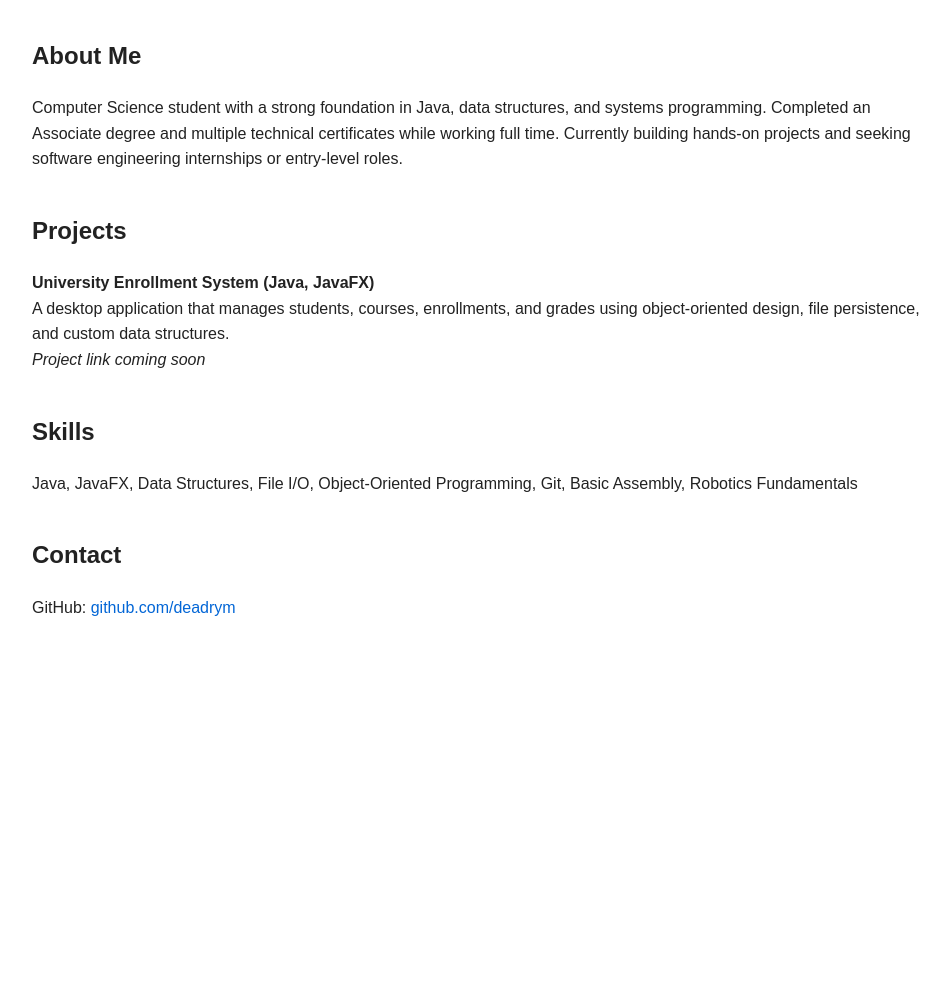
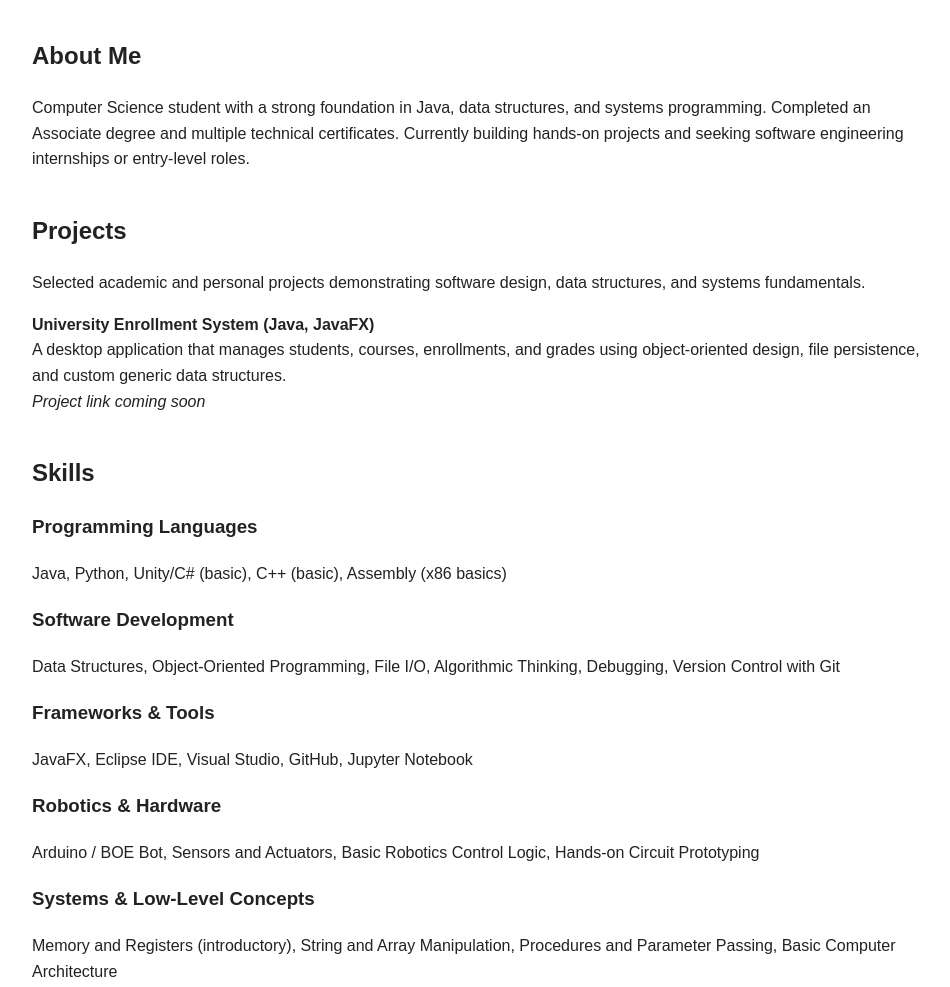
Before and after one commit to deadrym/deadrym.github.io, a plain HTML site: page index.html in a window 1280 px wide. Shown: the part 125-1112 px from the top of the page, without its empty margins (158-1108 px from the left). Before the commit the page ends 800 px from the top, so only its background shows below. Drawn offline with Linux system fonts and the light colour scheme.

Commit message:
Update index.html

```diff
--- a/index.html
+++ b/index.html
@@ -38,25 +38,44 @@
   <p>
     Computer Science student with a strong foundation in Java, data structures,
     and systems programming. Completed an Associate degree and multiple technical
-    certificates while working full time. Currently building hands-on projects
-    and seeking software engineering internships or entry-level roles.
+    certificates. Currently building hands-on projects and seeking software engineering internships or entry-level roles.
   </p>
-
   <h2>Projects</h2>
+  <p>
+    Selected academic and personal projects demonstrating software design,
+    data structures, and systems fundamentals.
+  </p>
   <p>
     <strong>University Enrollment System (Java, JavaFX)</strong><br>
     A desktop application that manages students, courses, enrollments, and grades
-    using object-oriented design, file persistence, and custom data structures.
+    using object-oriented design, file persistence, and custom generic data structures.
     <br>
     <em>Project link coming soon</em>
   </p>
-
   <h2>Skills</h2>
+  <h3>Programming Languages</h3>
   <p>
-    Java, JavaFX, Data Structures, File I/O, Object-Oriented Programming,
-    Git, Basic Assembly, Robotics Fundamentals
+    Java, Python, Unity/C# (basic), C++ (basic), Assembly (x86 basics)
   </p>
-
+  <h3>Software Development</h3>
+  <p>
+    Data Structures, Object-Oriented Programming, File I/O,
+    Algorithmic Thinking, Debugging, Version Control with Git
+  </p>
+   <h3>Frameworks & Tools</h3>
+  <p>
+    JavaFX, Eclipse IDE, Visual Studio, GitHub, Jupyter Notebook
+  </p>
+  <h3>Robotics & Hardware</h3>
+  <p>
+    Arduino / BOE Bot, Sensors and Actuators,
+    Basic Robotics Control Logic, Hands-on Circuit Prototyping
+  </p>
+  <h3>Systems & Low-Level Concepts</h3>
+  <p>
+    Memory and Registers (introductory), String and Array Manipulation,
+    Procedures and Parameter Passing, Basic Computer Architecture
+  </p>
   <h2>Contact</h2>
   <p>
     GitHub:
```
